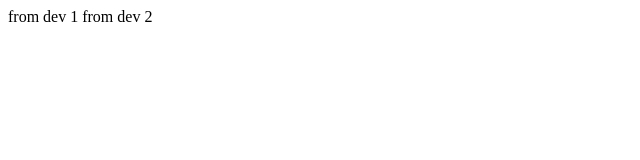
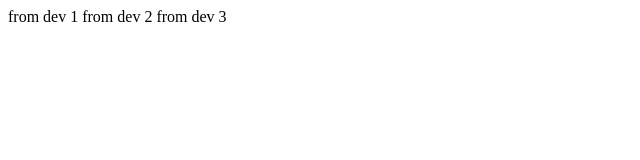
Before and after one commit to anjalyyy1/gitpractice, a plain HTML site: page index.html in a window 1280 px wide. Shown: the full height of the page, 0-640 px from the left. Drawn offline with Linux system fonts and the light colour scheme.

Commit message:
from dev 3 added

```diff
--- a/index.html
+++ b/index.html
@@ -11,6 +11,6 @@
 	<body>
 		from dev 1
 		from dev 2
-
+		from dev 3
 	</body>
 </html>
```
